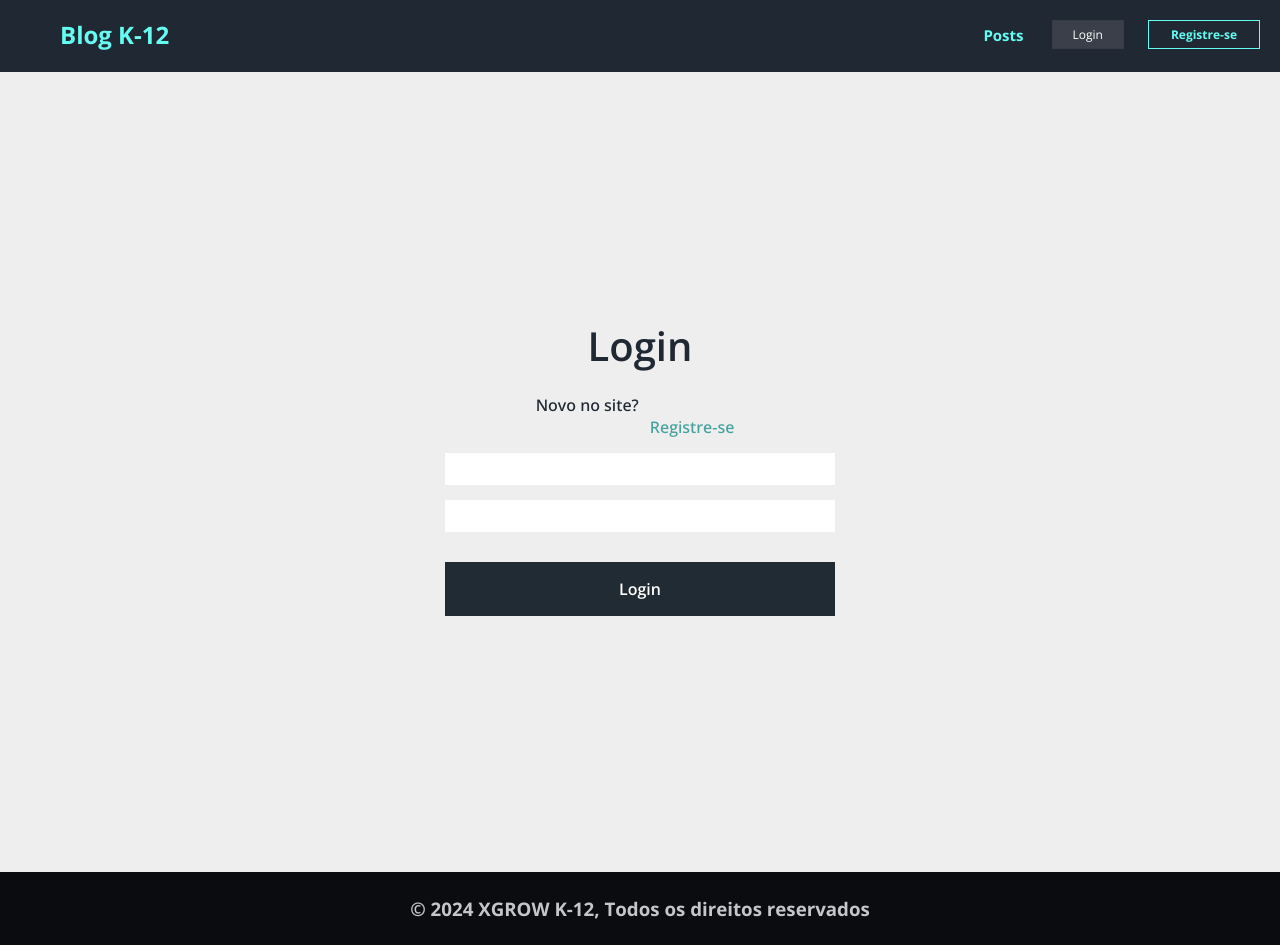
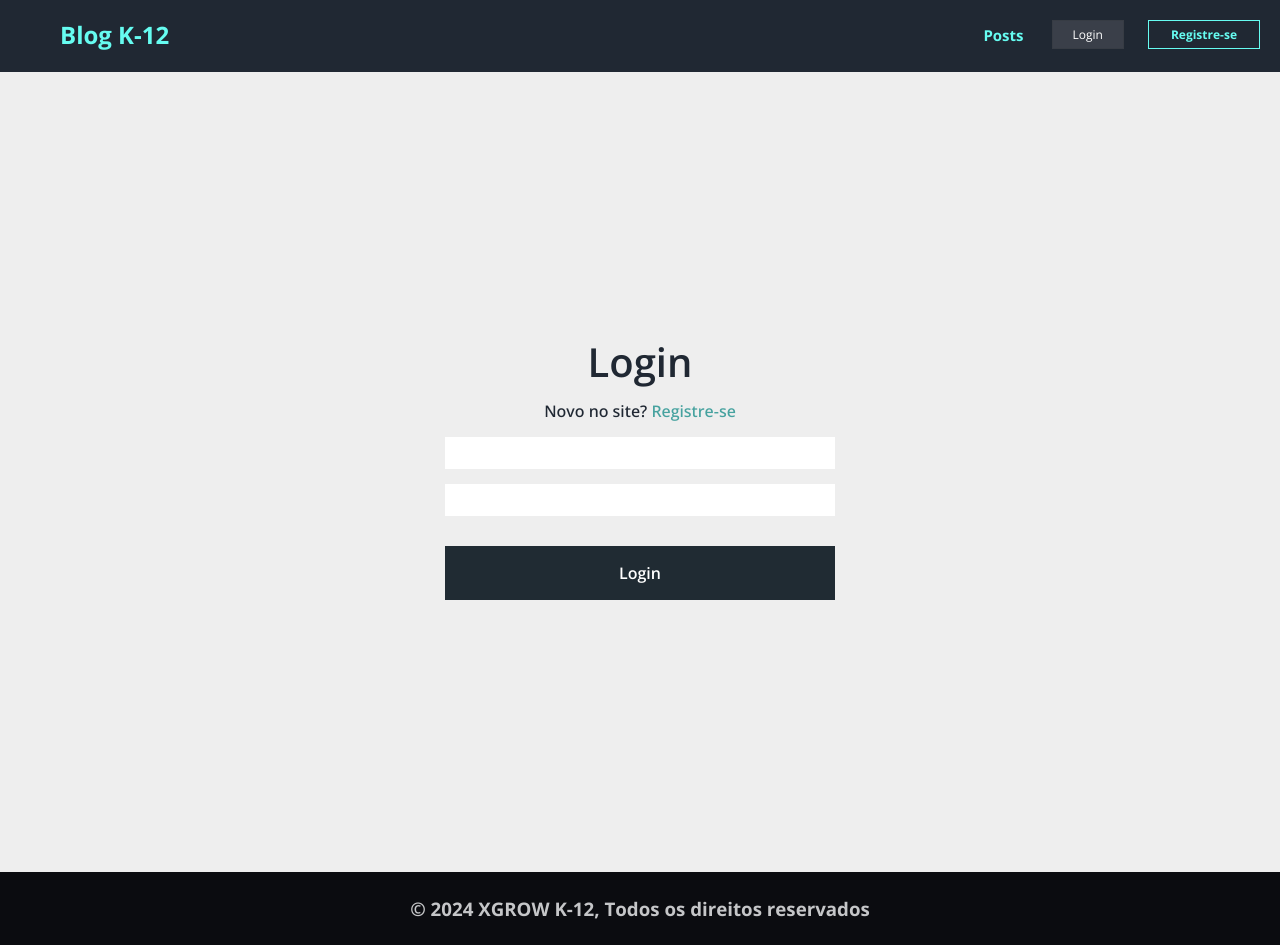
Before and after one commit to alessandreviaro/blogXgrow, a React (Create React App) app in the folder xgrow/: page /login in a window 1280 px wide. Built offline with nearby package versions, Linux system fonts and the light colour scheme.

Commit message:
final adjustments on the login and register page

```diff
--- a/xgrow/src/Pages/login.css
+++ b/xgrow/src/Pages/login.css
@@ -1,11 +1,8 @@
-
-
 .container {
     display: flex;
     align-items: center;
     justify-content: center;
     flex-direction: column;
-    gap: 10px;
     height: 100vh;
     background-color: #eeeeee;
 }
@@ -28,11 +25,16 @@
     color: #202833;
 }
 
+.label-signup-container {
+    display: flex;
+    align-items: center;
+}
+
 .label-signup {
     font-size: 16px;
-    color:#202833;
+    color: #202833;
     font-weight: 550;
-    padding-right: 10px;
+    margin-right: -110px;
 }
 
 .error {
--- a/xgrow/src/Pages/login.jsx
+++ b/xgrow/src/Pages/login.jsx
@@ -39,13 +39,12 @@ const Login = () => {
       <div className="container">
         <div className="label">Login</div>
         <div className="content">
-          <div className="label-signup">
-
-            <div className="label-signup-ch">Novo no site?</div>
-          <div className="strong">
-            <Link  className="register-login"to="/register">&nbsp;Registre-se</Link>
-          </div>
-          </div>
+        <div className="label-signup-container">
+            <div className="label-signup">Novo no site?</div>
+            <div className="strong">
+                <Link className="register-login" to="/register">&nbsp;Registre-se</Link>
+            </div>
+        </div>
             <Input
             type="email"
             placeholder="Email..."
--- a/xgrow/src/Pages/register.css
+++ b/xgrow/src/Pages/register.css
@@ -1,3 +1,8 @@
+.label-signup-container {
+    display: flex;
+    align-items: center;
+}
+
 .strong {
     cursor: pointer;
     padding-left: 110px;
@@ -9,4 +14,5 @@
     color:#202833;
     font-weight: 550;
     padding-right: 10px;
+    margin-right: -120px;
 }
--- a/xgrow/src/Pages/register.jsx
+++ b/xgrow/src/Pages/register.jsx
@@ -47,8 +47,10 @@ const Register = () => {
       <div className="container">
         <div className="label">Registre-se</div>
         <div className="content">
-          <div className="label-signin">Já tem uma conta?</div>
-          <div className="strong"><Link className="register-login" to="/login">&nbsp;Faça Login</Link></div>
+          <div className="label-signup-container">
+            <div className="label-signin">Já tem uma conta?</div>
+            <div className="strong"><Link className="register-login" to="/login">&nbsp;Faça Login</Link></div>
+          </div>
           <Input
           type ="email"
           placeholder="E-mail..."
--- a/xgrow/src/components/Button/styles.css
+++ b/xgrow/src/components/Button/styles.css
@@ -1,4 +1,5 @@
 .button {
+    padding-top: 15px;
     padding:16px 20px;
     outline: none;
     border: none;
--- a/xgrow/src/components/Input/styles.css
+++ b/xgrow/src/components/Input/styles.css
@@ -1,4 +1,5 @@
 .input {
+    padding-bottom: 15px;
     outline: none;
     padding: 16px 20px;
     width: 100%;
```
